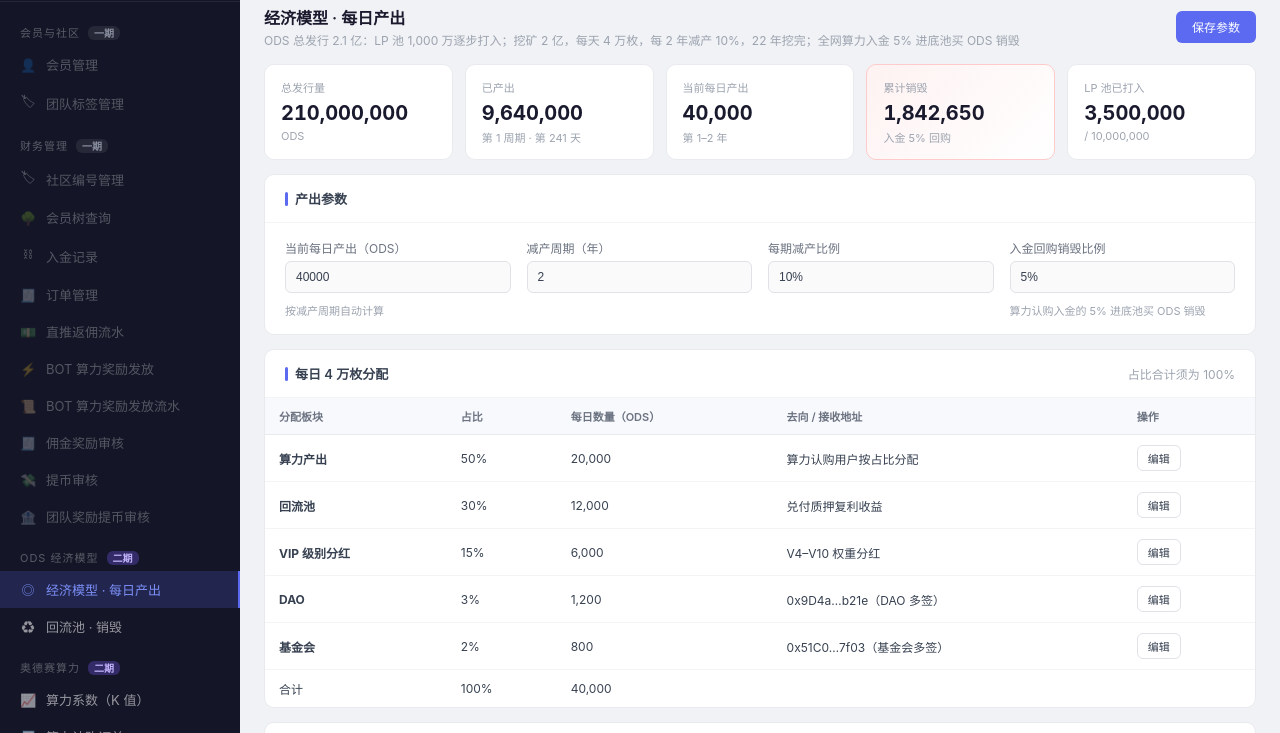
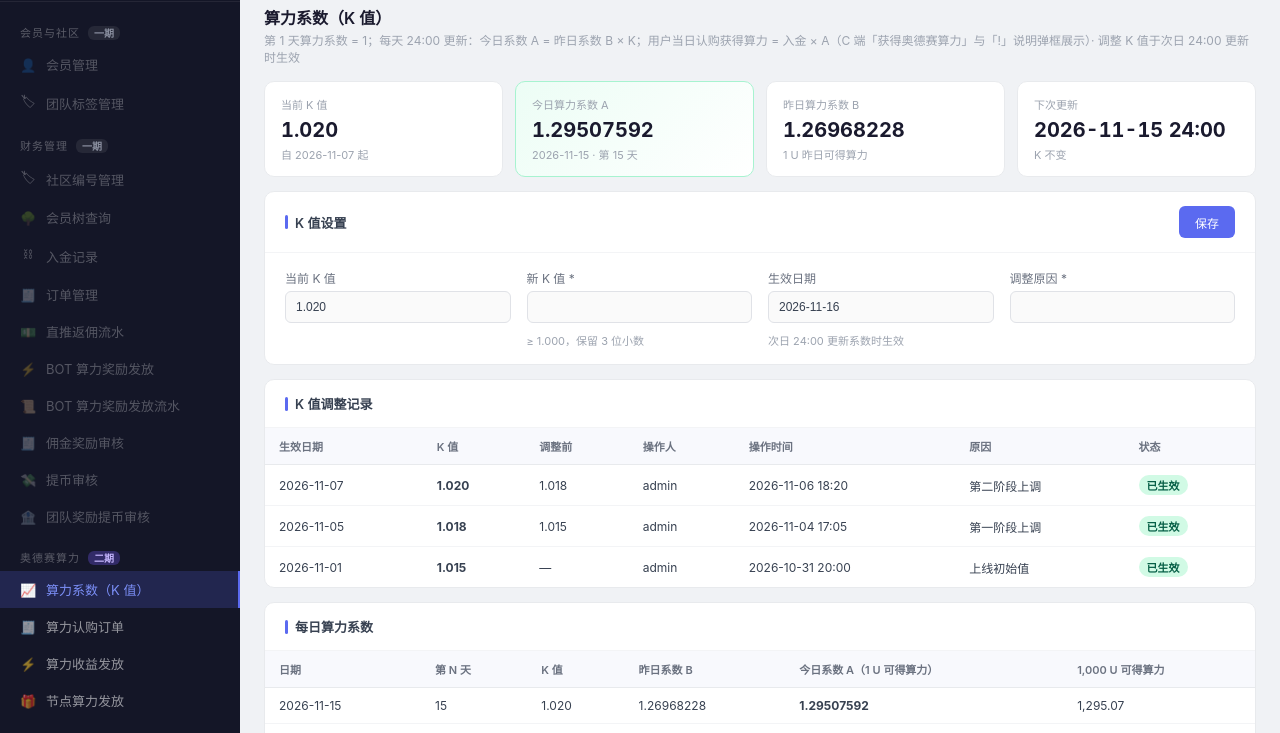
Before and after one commit to Leo5409/botchain-prototype, a plain HTML site: page odyssey-admin.html in a window 1280 px wide. Shown: the part 67-800 px from the top of the page. Drawn offline with Linux system fonts and the light colour scheme.

Commit message:
ODYSSEY 后台: 去掉 ODS 经济模型分组(经济模型 · 每日产出、回流池 · 销毁), 默认页改为算力系数(K 值)

```diff
--- a/odyssey-admin.html
+++ b/odyssey-admin.html
@@ -266,7 +266,7 @@
 </head>
 <body>
 <aside class="sidebar"><div class="logo"><div class="logo-icon">⛓</div><div class="logo-text">A2 节点 DAPP<small>管理后台 · ODYSSEY</small></div></div><nav class="nav" id="nav"></nav></aside>
-<div class="main"><header class="topbar"><div class="breadcrumb"><span>A2 节点 DAPP 管理后台</span><span class="breadcrumb-sep">/</span><span class="current" id="topbar-title">经济模型 · 每日产出</span></div><div class="topbar-right"><span class="session-badge"><span class="s-dot"></span>GA 已验证 · 会话 28:14</span></div></header><div class="content"><div class="page active" id="page-eco"></div><div class="page" id="page-pool"></div><div class="page" id="page-kval"></div><div class="page" id="page-order"></div><div class="page" id="page-powpay"></div><div class="page" id="page-nodepow"></div><div class="page" id="page-stake"></div><div class="page" id="page-wd"></div><div class="page" id="page-swap"></div><div class="page" id="page-level"></div><div class="page" id="page-perf"></div><div class="page" id="page-referral"></div><div class="page" id="page-dynamic"></div><div class="page" id="page-dividend"></div><div class="page" id="page-noderebate"></div></div></div>
+<div class="main"><header class="topbar"><div class="breadcrumb"><span>A2 节点 DAPP 管理后台</span><span class="breadcrumb-sep">/</span><span class="current" id="topbar-title">算力系数（K 值）</span></div><div class="topbar-right"><span class="session-badge"><span class="s-dot"></span>GA 已验证 · 会话 28:14</span></div></header><div class="content"><div class="page active" id="page-kval"></div><div class="page" id="page-order"></div><div class="page" id="page-powpay"></div><div class="page" id="page-nodepow"></div><div class="page" id="page-stake"></div><div class="page" id="page-wd"></div><div class="page" id="page-swap"></div><div class="page" id="page-level"></div><div class="page" id="page-perf"></div><div class="page" id="page-referral"></div><div class="page" id="page-dynamic"></div><div class="page" id="page-dividend"></div><div class="page" id="page-noderebate"></div></div></div>
 <div class="modal-overlay" id="gm"><div class="modal large" style="width:640px;max-width:94vw;"><div class="modal-header"><div class="modal-title" id="gmTitle"></div><button class="modal-close" onclick="closeGM()">×</button></div><div class="modal-body" id="gmBody"></div><div class="modal-footer" id="gmFoot"></div></div></div>
 <div class="toast" id="toast"><span id="toast-msg"></span></div>
 <script>
@@ -295,7 +295,6 @@ function short(a){ return a.slice(0, 6) + '…' + a.slice(-4); }
 
 /* ═══════════ 数据 ═══════════ */
 var P = {daily:20000, base:0.0020, burn:0.05, refSrc:1.0, direct:0.05, directOn:true, dyn:1.0, vipDaily:6000, rebate:0.20, swapSell:0.05, swapBuy:0, combo:true};
-var DIST = [['算力产出',0.50,'算力认购用户按占比分配'],['回流池',0.30,'兑付质押复利收益'],['VIP 级别分红',0.15,'V4–V10 权重分红'],['DAO',0.03,'0x9D4a…b21e（DAO 多签）'],['基金会',0.02,'0x51C0…7f03（基金会多签）']];
 var PERIODS = [['活期',1.0,0,false],['30 天',1.3,30,false],['90 天',1.6,90,false],['180 天',2.0,180,false],['360 天',2.5,360,true]];
 var WDCFG = [['T+1',1,0.30,true],['T+15',15,0.15,true],['T+30',30,0.01,true]];
 var LV = [['普通会员',100,0,'团队',0,0.05],['V1',500,10000,'团队',0,0.08],['V2',1000,30000,'团队',0,0.11],['V3',1500,100000,'团队',0,0.14],['V4',2000,100000,'小区',10,0.17],['V5',3000,300000,'小区',20,0.20],['V6',4000,800000,'小区',40,0.23],['V7',5000,2000000,'小区',80,0.25],['V8',10000,5000000,'小区',160,0.27],['V9',15000,12000000,'小区',240,0.285],['V10',20000,30000000,'小区',360,0.30],['V11（隐藏）',30000,60000000,'小区',500,0.32],['V12（隐藏）',50000,100000000,'小区',800,0.34]];
@@ -336,24 +335,6 @@ function curBuy(){ return SWC.mode === 'manual' ? SWC.buy : 0; }
 var FUSE = {on:true, n:1, slip:0.13, left:4, trig:'2026-11-13 09:12', drop:'−6.8%'};
 
 /* ═══════════ 页面 ═══════════ */
-function pEco(){
-  var y = [0,1,2,3,10];
-  $('page-eco').innerHTML = head('经济模型 · 每日产出', 'ODS 总发行 2.1 亿：LP 池 1,000 万逐步打入；挖矿 2 亿，每天 4 万枚，每 2 年减产 10%，22 年挖完；全网算力入金 5% 进底池买 ODS 销毁', bigBtn('保存参数', "saveP('经济模型参数')"))
-    + stats([stat('总发行量', '210,000,000', 'ODS'), stat('已产出', '9,640,000', '第 1 周期 · 第 241 天'), stat('当前每日产出', '40,000', '第 1–2 年'), stat('累计销毁', '1,842,650', '入金 5% 回购', 'alert'), stat('LP 池已打入', '3,500,000', '/ 10,000,000')])
-    + card('产出参数', grid(4, [fld('当前每日产出（ODS）', '40000', '', '按减产周期自动计算'), fld('减产周期（年）', '2'), fld('每期减产比例', '10%'), fld('入金回购销毁比例', '5%', '', '算力认购入金的 5% 进底池买 ODS 销毁')]))
-    + cardT('每日 4 万枚分配', tbl(['分配板块', '占比', '每日数量（ODS）', '去向 / 接收地址', '操作'], DIST.map(function(d){ return ['<b>' + d[0] + '</b>', pct(d[1]), fmt(40000 * d[1], 0), d[2], btn('编辑', "openDist('" + d[0] + "')")]; }).concat([['合计', '100%', '40,000', '', '']])), '<span class="text-mute" style="font-size:12px;">占比合计须为 100%</span>')
-    + cardT('减产计划', tbl(['周期', '年份', '每日产出', '周期产出', '算力产出 / 日', '回流池 / 日', 'VIP 分红 / 日'], y.map(function(i){ var dd = 40000 * Math.pow(0.9, i); return ['第 ' + (i + 1) + ' 期', '第 ' + (i * 2 + 1) + '–' + (i * 2 + 2) + ' 年', fmt(dd, 0), fmt(dd * 730, 0), fmt(dd * 0.5, 0), fmt(dd * 0.3, 0), fmt(dd * 0.15, 0)]; }).concat([['合计', '22 年', '', '≈ 200,367,306', '', '', '']])))
-    + cardT('每日产出台账', tbl(['日期', '产出', '算力产出', '回流池', 'VIP 分红', 'DAO', '基金会', '状态'], ['2026-11-14','2026-11-13','2026-11-12'].map(function(d, i){ return [d, '40,000', '20,000', '12,000', '6,000', '1,200', '800', i ? bdg('已分配', 'done') : bdg('已结算', 'info')]; })))
-    + cardT('LP 池打入记录', tbl(['时间', '数量（ODS）', '累计打入', '交易 Hash', '操作人'], [['2026-11-10 10:00', '1,000,000', '3,500,000', '0x4ad1…9e07', 'admin'], ['2026-11-01 10:00', '2,500,000', '2,500,000', '0x77c2…1a3b', 'admin']]), bigBtn('+ 打入 LP 池', "openLp()"));
-}
-function pPool(){
-  $('page-pool').innerHTML = head('回流池 · 销毁', '回流池「四进」：每日产出 30% 固定打入 · Swap 卖出手续费 80% · 熔断砸盘税 · 提币手续费；回流池兑付质押静态收益')
-    + stats([stat('回流池余额', '3,268,400', 'ODS', 'ok'), stat('今日流入', '38,642.18', '四进合计'), stat('今日兑付', '31,260.42', '质押静态收益'), stat('可兑付天数', '≈ 104 天', '按近 7 日兑付均值')])
-    + cardT('今日流入 · 四进', tbl(['渠道', '规则', '今日流入（ODS）', '本月累计'], [['第一进 · 每日产出', '4 万枚 × 30%', '12,000.00', '168,000.00'], ['第二进 · Swap 手续费', '卖出 ODS 手续费 × 80%', '9,486.20', '120,330.55'], ['第三进 · 熔断砸盘税', '熔断滑点超出 5% 部分', '6,812.40', '6,812.40'], ['第四进 · 提币手续费', 'T+1 30% / T+15 15% / T+30 1% / 本金 1%', '10,343.58', '142,906.12']]))
-    + filters([fs('渠道', ['全部', '每日产出', 'Swap 手续费', '熔断砸盘税', '提币手续费', '质押收益兑付']), fi('时间', '2026-11-01 ~ 2026-11-14')])
-    + cardT('回流池流水', tbl(['时间', '渠道', '变动（ODS）', '余额', '关联'], [['2026-11-15 12:00', '质押收益兑付', '<span style="color:#dc2626;">−31,260.42</span>', '3,268,400.00', '静态收益 2026-11-14'], ['2026-11-15 00:00', '每日产出', '<span style="color:#16a34a;">+12,000.00</span>', '3,299,660.42', '第 241 天'], ['2026-11-14 22:41', 'Swap 手续费', '<span style="color:#16a34a;">+42.50</span>', '3,287,660.42', 'SW-20261114-8812'], ['2026-11-14 18:03', '提币手续费', '<span style="color:#16a34a;">+150.00</span>', '3,287,617.92', 'WD-20261108-0412 · T+15']]))
-    + cardT('回购销毁记录（算力入金 5%）', tbl(['时间', '入金（U）', '回购金额（U）', '买入 ODS', '销毁 Hash'], [['2026-11-14 23:59', '128,500.00', '6,425.00', '15,297.62', '0xdead…31f0'], ['2026-11-13 23:59', '96,200.00', '4,810.00', '11,595.18', '0xdead…8c21']]));
-}
 function pKval(){
   var c = COEF[COEF.length - 1], nk = KLOG[0].d > TODAY ? KLOG[0] : null;
   $('page-kval').innerHTML = head('算力系数（K 值）', '第 1 天算力系数 = 1；每天 24:00 更新：今日系数 A = 昨日系数 B × K；用户当日认购获得算力 = 入金 × A（C 端「获得奥德赛算力」与「!」说明弹框展示）· 调整 K 值于次日 24:00 更新时生效')
@@ -473,15 +454,12 @@ function pNoderebate(){
 }
 
 /* ═══════════ 弹框 / 通用 ═══════════ */
-function openDist(n){ var d = DIST.filter(function(x){ return x[0] === n; })[0]; openGM('编辑分配 · ' + n, grid(2, [fld('占比', pct(d[1])), fld('去向 / 接收地址', d[2])]) + '<p class="text-mute" style="font-size:12px;margin-top:10px;">五个板块占比合计须为 100%，保存后次日 00:00 生效。</p>', '<button class="btn btn-secondary" onclick="closeGM()">取消</button><button class="btn btn-primary" onclick="closeGM();saveP(\'分配比例\')">保存</button>'); }
-function openLp(){ openGM('打入 LP 池', grid(2, [fld('打入数量（ODS）*', '', 'lpN'), fld('交易 Hash', '', '')]) + '<p class="text-mute" style="font-size:12px;margin-top:10px;">LP 池总额 10,000,000，已打入 3,500,000，剩余 6,500,000。</p>', '<button class="btn btn-secondary" onclick="closeGM()">取消</button><button class="btn btn-primary" onclick="closeGM();showToastMsg(\'已记录 LP 打入\')">确认</button>'); }
 function openGM(t, body, foot){ $('gmTitle').textContent = t; $('gmBody').innerHTML = body; $('gmFoot').innerHTML = foot; $('gm').classList.add('show'); }
 function closeGM(){ $('gm').classList.remove('show'); }
 /* 侧边栏：沿用一期分组（一期页面已上线，本原型不展示内容）+ 二期新增分组 */
 var NAV = [
   ['会员与社区',[['p1','member','👤','会员管理'],['p1','teamtag','🏷','团队标签管理']]],
   ['财务管理',[['p1','community','🏷','社区编号管理'],['p1','tree','🌳','会员树查询'],['p1','deposit','⛓','入金记录'],['p1','order1','🧾','订单管理'],['p1','rebate','💵','直推返佣流水'],['p1','power','⚡','BOT 算力奖励发放'],['p1','powflow','📜','BOT 算力奖励发放流水'],['p1','award','🧾','佣金奖励审核'],['p1','withdraw','💸','提币审核'],['p1','teamwd','🏦','团队奖励提币审核']]],
-  ['ODS 经济模型',[['p2','eco','◎','经济模型 · 每日产出'],['p2','pool','♻','回流池 · 销毁']]],
   ['奥德赛算力',[['p2','kval','📈','算力系数（K 值）'],['p2','order','🧾','算力认购订单'],['p2','powpay','⚡','算力收益发放'],['p2','nodepow','🎁','节点算力发放']]],
   ['质押与资金',[['p2','stake','🔒','质押管理'],['p2','wd','💸','ODS 提币管理'],['p2','swap','⇄','Swap 与熔断']]],
   ['等级与奖励',[['p2','level','👑','等级与业绩'],['p2','perf','📈','业绩流水'],['p2','referral','🤝','推荐奖励 · 级差 / 直推'],['p2','dynamic','🌊','质押动态级差'],['p2','dividend','💎','VIP 级别分红'],['p2','noderebate','🪙','节点手续费返佣']]],
@@ -495,12 +473,12 @@ function renderNav(){ $('nav').innerHTML = NAV.map(function(g){
     return i[0] === 'p1' ? '<div class="nav-item p1" data-page="' + i[1] + '" onclick="p1(\'' + i[3] + '\')"><span class="ic">' + i[2] + '</span>' + i[3] + '</div>'
       : '<div class="nav-item' + (i[1] === CUR ? ' active' : '') + '" data-page="' + i[1] + '" onclick="switchPage(\'' + i[1] + '\')"><span class="ic">' + i[2] + '</span>' + i[3] + '</div>'; }).join(''); }).join(''); }
 function p1(name){ openGM(name, '<p style="font-size:13px;color:#374151;line-height:1.8;">「<b>' + name + '</b>」为一期已上线页面，本原型不重复展示，请查看一期 A2 后台原型。二期新增的页面需在「管理员与权限」中补充对应的页面与按钮权限。</p>', '<button class="btn btn-secondary" onclick="closeGM()">知道了</button><a class="btn btn-primary" href="a2-admin.html" target="_blank" style="text-decoration:none;">打开一期后台原型</a>'); }
-var CUR = 'eco';
+var CUR = 'kval';
 function switchPage(p){ CUR = p; document.querySelectorAll('.page').forEach(function(x){ x.classList.toggle('active', x.id === 'page-' + p); }); renderNav(); $('topbar-title').textContent = TITLES[p]; var c = document.querySelector('.content'); if(c) c.scrollTop = 0; }
 var toastTimer;
 function showToastMsg(m){ var t = $('toast'); $('toast-msg').textContent = m; t.classList.add('show'); clearTimeout(toastTimer); toastTimer = setTimeout(function(){ t.classList.remove('show'); }, 2600); }
 document.querySelectorAll('.modal-overlay').forEach(function(m){ m.addEventListener('click', function(e){ if(e.target === m) m.classList.remove('show'); }); });
-pEco(); pPool(); pKval(); pOrder(); pPowpay(); pNodepow(); pStake(); pWd(); pLevel(); pPerf(); pReferral(); pDynamic(); pDividend(); pSwap(); pNoderebate(); renderNav();
+pKval(); pOrder(); pPowpay(); pNodepow(); pStake(); pWd(); pLevel(); pPerf(); pReferral(); pDynamic(); pDividend(); pSwap(); pNoderebate(); renderNav();
 
 </script>
 </body>
```
